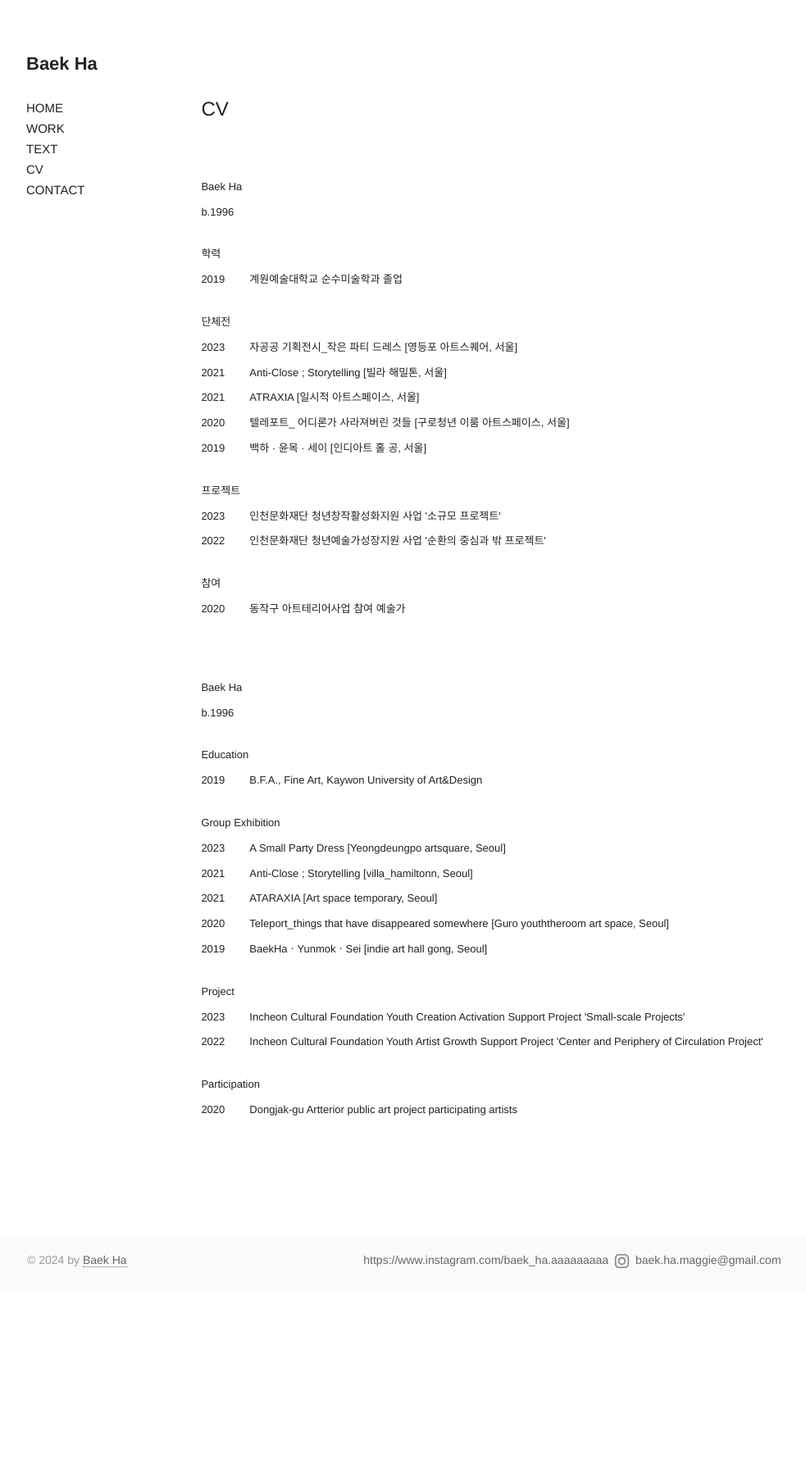
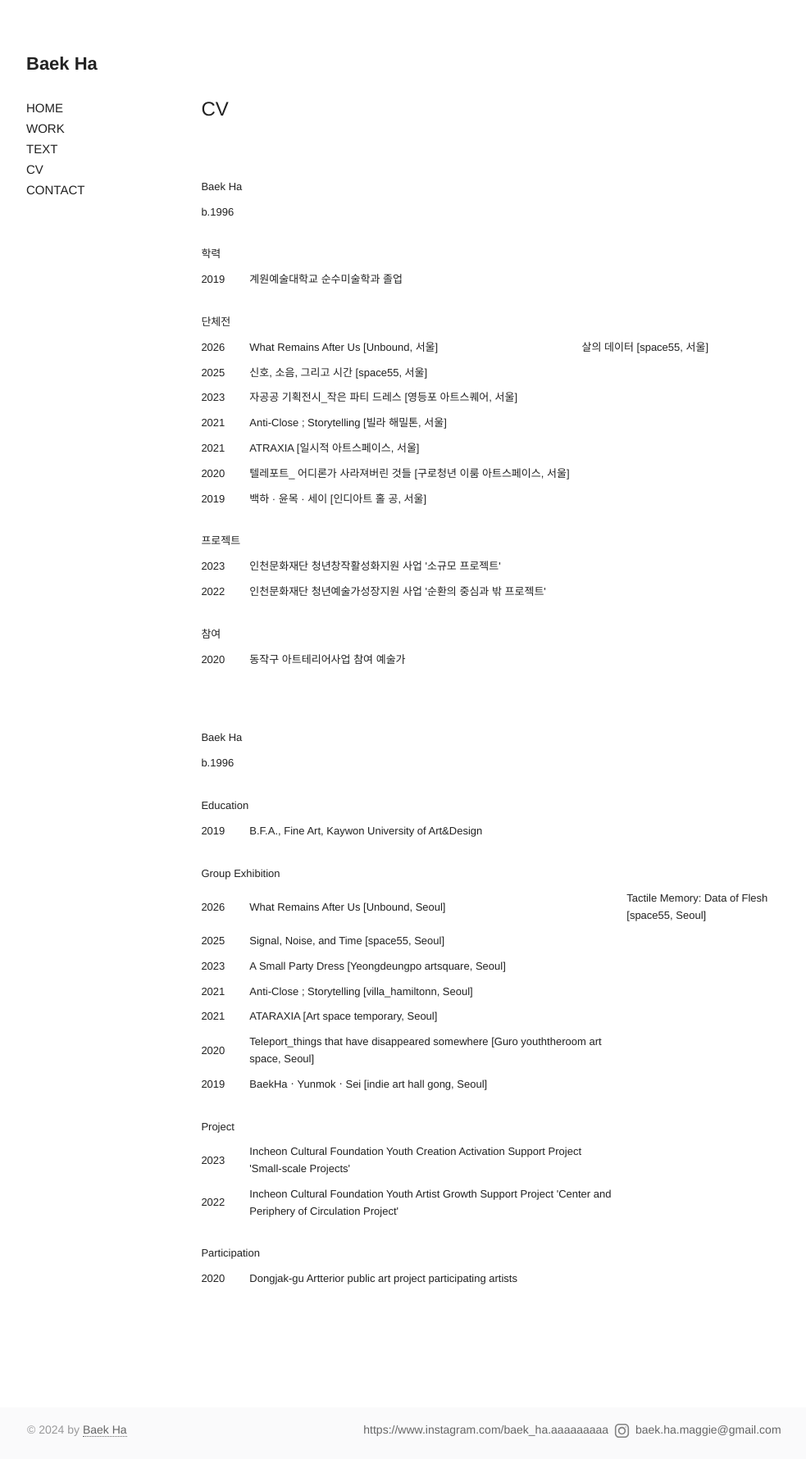
Before and after one commit to Baek-Ha/Baek-Ha.github.io, a Jekyll site: the page built from _posts/cv/2023-12-29-cv.md, in a window 1280 px wide. Shown: the whole page at 82% size, without its empty margins (123-1106 px from the left). Built offline with Jekyll 4.4.1, drawn with Linux system fonts in a browser that asks for light colours; before the commit the page ends 1574 px from its top, so only the background shows below that.

Commit message:
update on 2025-3

```diff
--- a/_posts/cv/2023-12-29-cv.md
+++ b/_posts/cv/2023-12-29-cv.md
@@ -24,6 +24,15 @@ permalink: /cv
       </tr>
       <tr>
         <td class="title" colspan="2">단체전</td>
+      </tr>
+      <tr>
+        <td>2026</td>
+        <td>What Remains After Us [Unbound, 서울]</td>
+        <td>살의 데이터 [space55, 서울]</td>
+      </tr>
+      <tr>
+        <td>2025</td>
+        <td>신호, 소음, 그리고 시간 [space55, 서울]</td>
       </tr>
       <tr>
         <td>2023</td>
@@ -84,6 +93,15 @@ permalink: /cv
         <td class="title" colspan="2">Group Exhibition</td>
       </tr>
       <tr>
+        <td>2026</td>
+        <td>What Remains After Us [Unbound, Seoul]</td>
+        <td>Tactile Memory: Data of Flesh [space55, Seoul]</td>
+      </tr>
+      <tr>
+        <td>2025</td>
+        <td>Signal, Noise, and Time [space55, Seoul]</td>
+      </tr>
+      <tr>
         <td>2023</td>
         <td>A Small Party Dress [Yeongdeungpo artsquare, Seoul]</td>
       </tr>
--- a/index.html
+++ b/index.html
@@ -26,6 +26,11 @@ title: Home
           <img src="assets/img/home/home4.jpg" alt="Home4">
         </a>
       </div>
+      <div class="swiper-slide">
+        <a href="assets/img/home/home5.jpg" data-lightbox="home5" >
+          <img src="assets/img/home/home5.jpg" alt="Home5">
+        </a>
+      </div>
     </div>
   </div>
   <div class="swiper-pagination"></div>
```
Also changed, not shown: _posts/work/2024-02-25-work-2024-2025.md (+3 -3 lines), _posts/text/2024-01-07-text.md (renamed from _posts/text/2024-01-07-cv.md), assets/img/home/home4.jpg, assets/img/home/home5.jpg (added).
